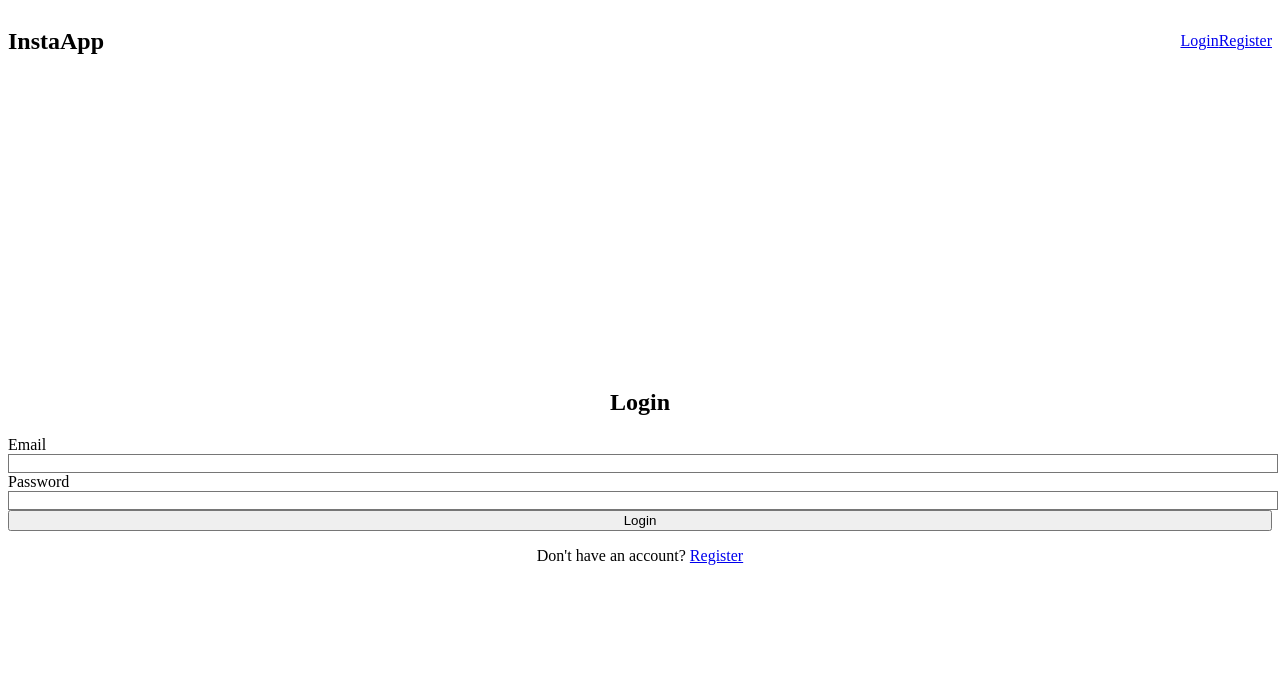
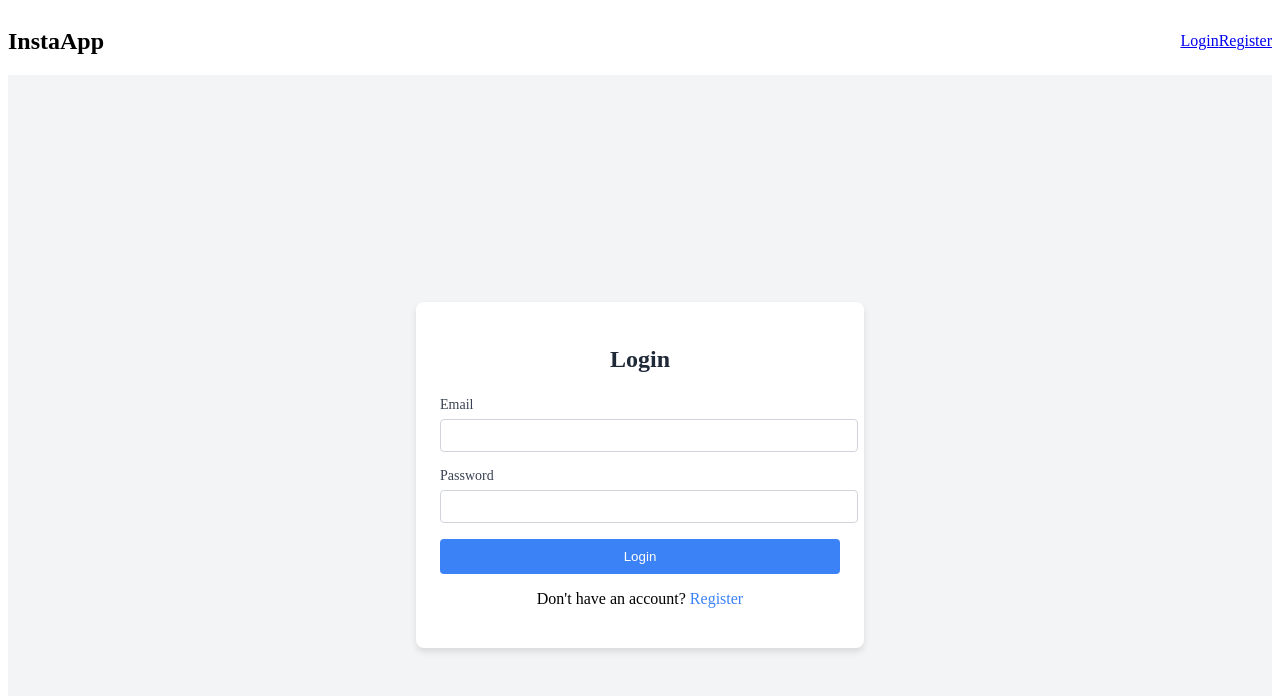
Before and after one commit to farhanangwa12/vue-instaapp, a Vue app: page /login in a window 1280 px wide. Shown: the top 696 px of the page. Built offline with nearby package versions, Linux system fonts and the light colour scheme; no server answers.

Commit message:
fix: frontend is not showing correct display

```diff
--- a/src/views/Home.vue
+++ b/src/views/Home.vue
@@ -14,3 +14,10 @@ export default defineComponent({
     components: { PostForm, PostList },
 });
 </script>
+<style scoped>
+.container {
+    display: flex;
+    flex-direction: column;
+    gap: 1.5rem;
+}
+</style>
--- a/src/views/Login.vue
+++ b/src/views/Login.vue
@@ -1,20 +1,20 @@
 <template>
-    <div class="flex items-center justify-center min-h-screen bg-gray-100">
-        <div class="bg-white p-6 rounded-lg shadow-md w-full max-w-md">
-            <h2 class="text-2xl font-bold mb-6 text-center text-gray-800">Login</h2>
+    <div class="login-page">
+        <div class="login-box">
+            <h2>Login</h2>
             <form @submit.prevent="handleLogin">
-                <div class="mb-4">
-                    <label class="block text-sm font-medium text-gray-700">Email</label>
-                    <input v-model="email" type="email" class="w-full p-2 border rounded-md focus:outline-none focus:ring-2 focus:ring-blue-500" required />
+                <div class="form-group">
+                    <label>Email</label>
+                    <input v-model="email" type="email" required />
                 </div>
-                <div class="mb-4">
-                    <label class="block text-sm font-medium text-gray-700">Password</label>
-                    <input v-model="password" type="password" class="w-full p-2 border rounded-md focus:outline-none focus:ring-2 focus:ring-blue-500" required />
+                <div class="form-group">
+                    <label>Password</label>
+                    <input v-model="password" type="password" required />
                 </div>
-                <button type="submit" class="w-full bg-blue-500 text-white p-2 rounded-md hover:bg-blue-600">Login</button>
-                <p v-if="error" class="text-red-500 text-sm mt-2">{{ error }}</p>
+                <button type="submit">Login</button>
+                <p v-if="error" class="error">{{ error }}</p>
             </form>
-            <p class="mt-4 text-center">Don't have an account? <router-link to="/register" class="text-blue-500 hover:underline">Register</router-link></p>
+            <p class="register-link">Don't have an account? <router-link to="/register">Register</router-link></p>
         </div>
     </div>
 </template>
@@ -43,3 +43,88 @@ export default defineComponent({
     },
 });
 </script>
+
+<style scoped>
+.login-page {
+    display: flex;
+    align-items: center;
+    justify-content: center;
+    min-height: 100vh;
+    background: #f3f4f6;
+}
+
+.login-box {
+    background: white;
+    padding: 24px;
+    border-radius: 8px;
+    box-shadow: 0 4px 6px rgba(0, 0, 0, 0.1);
+    width: 100%;
+    max-width: 400px;
+}
+
+.login-box h2 {
+    font-size: 24px;
+    font-weight: bold;
+    margin-bottom: 24px;
+    text-align: center;
+    color: #1f2937;
+}
+
+.form-group {
+    margin-bottom: 16px;
+}
+
+.form-group label {
+    display: block;
+    margin-bottom: 6px;
+    font-size: 14px;
+    color: #374151;
+}
+
+.form-group input {
+    width: 100%;
+    padding: 8px;
+    border: 1px solid #d1d5db;
+    border-radius: 4px;
+    outline: none;
+}
+
+.form-group input:focus {
+    border-color: #3b82f6;
+    box-shadow: 0 0 0 2px rgba(59, 130, 246, 0.3);
+}
+
+button {
+    width: 100%;
+    padding: 10px;
+    background: #3b82f6;
+    color: white;
+    border: none;
+    border-radius: 4px;
+    cursor: pointer;
+}
+
+button:hover {
+    background: #2563eb;
+}
+
+.error {
+    color: #ef4444;
+    font-size: 14px;
+    margin-top: 8px;
+}
+
+.register-link {
+    margin-top: 16px;
+    text-align: center;
+}
+
+.register-link a {
+    color: #3b82f6;
+    text-decoration: none;
+}
+
+.register-link a:hover {
+    text-decoration: underline;
+}
+</style>
```
